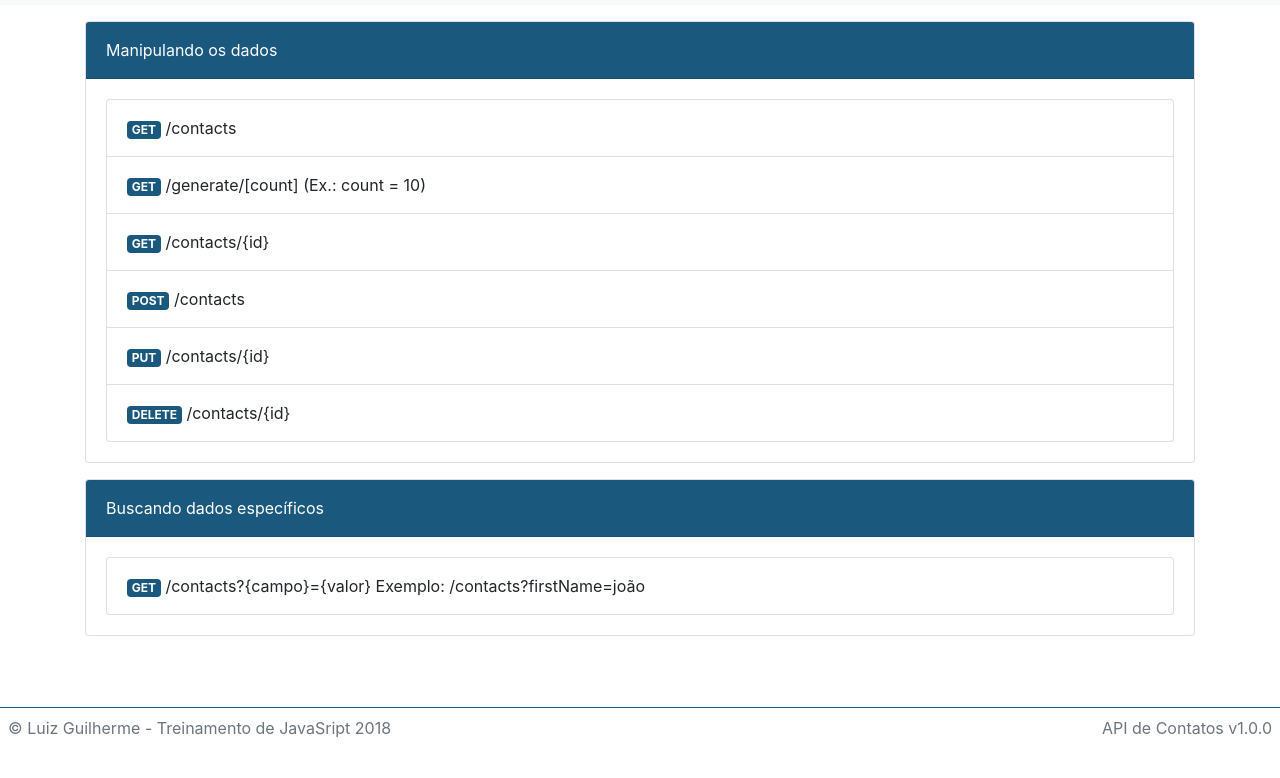
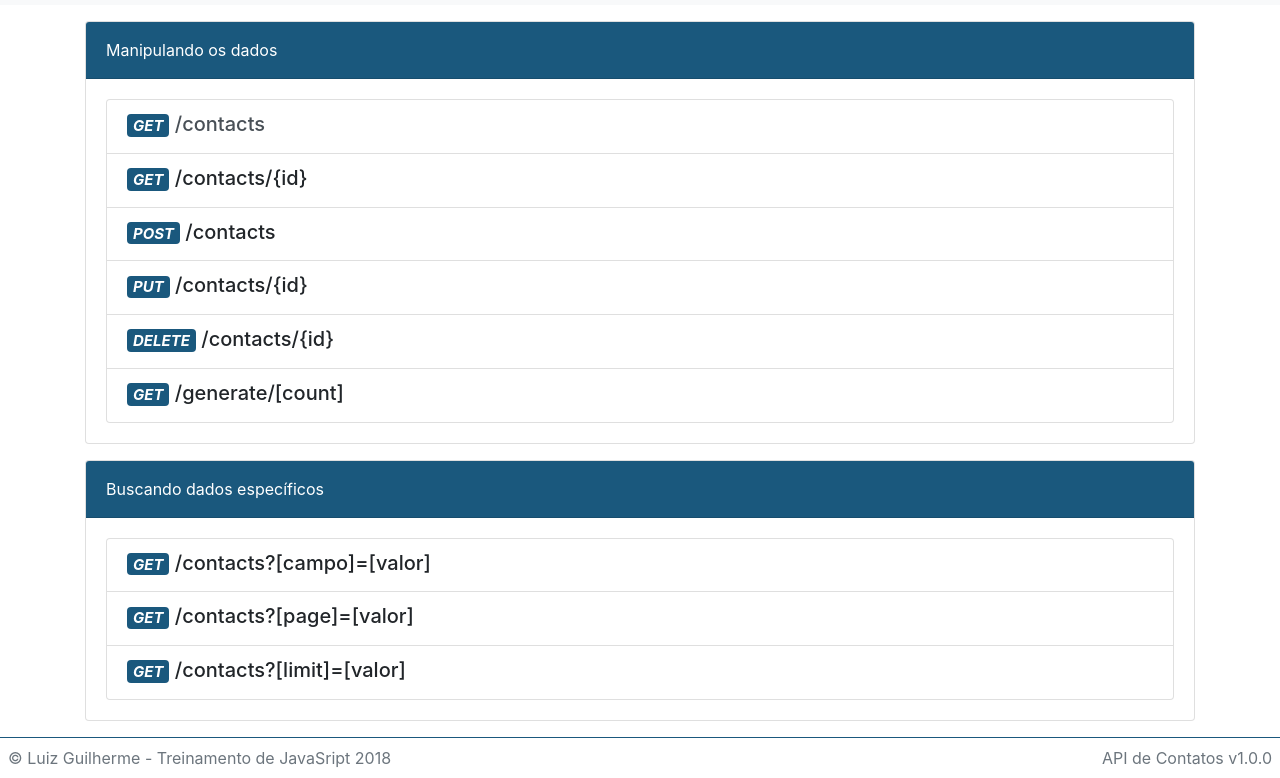
Before and after one commit to lgmf/simple-api, a website: page app/api/index.html in a window 1280 px wide. Shown: the part 51-829 px from the top of the page. Before the commit the page ends 800 px from the top, so only its background shows below. Drawn offline with nearby package versions, Linux system fonts and the light colour scheme.

Commit message:
fix(6): adiciona paginação na listagem de contatos
Fixes 6

```diff
--- a/app/api/index.html
+++ b/app/api/index.html
@@ -4,7 +4,8 @@
 
 <head>
     <title>Treinamento JS</title>
-    <link rel="icon" href="https://i0.wp.com/www.forlogic.net/wp-content/uploads/2017/03/cropped-grupofavicon16x16.png?fit=32%2C32" sizes="32x32">
+    <link rel="icon" href="https://i0.wp.com/www.forlogic.net/wp-content/uploads/2017/03/cropped-grupofavicon16x16.png?fit=32%2C32"
+        sizes="32x32">
     <link rel="stylesheet" href="https://maxcdn.bootstrapcdn.com/bootstrap/4.0.0/css/bootstrap.min.css" integrity="sha384-Gn5384xqQ1aoWXA+058RXPxPg6fy4IWvTNh0E263XmFcJlSAwiGgFAW/dAiS6JXm"
         crossorigin="anonymous">
     <style>
@@ -58,23 +59,53 @@
             </div>
             <div class="card-body">
                 <ul class="list-group">
-                    <li class="list-group-item">
-                        <span class="badge">GET</span> /contacts
+                    <li class="list-group-item list-group-item-action flex-column align-items-start">
+                        <div class="d-flex w-100 justify-content-between">
+                            <h5 class="mb-1">
+                                <i class="badge">GET</i> /contacts
+                            </h5>
+                            <!-- <small>&#x25B2</small> -->
+                        </div>
                     </li>
                     <li class="list-group-item">
-                        <span class="badge">GET</span> /generate/[count] (Ex.: count = 10)
+                        <div class="d-flex w-100 justify-content-between">
+                            <h5 class="mb-1">
+                                <i class="badge">GET</i> /contacts/{id}
+                            </h5>
+                            <!-- <small>&#x25B2</small> -->
+                        </div>
                     </li>
                     <li class="list-group-item">
-                        <span class="badge">GET</span> /contacts/{id}
+                        <div class="d-flex w-100 justify-content-between">
+                            <h5 class="mb-1">
+                                <i class="badge">POST</i> /contacts
+                            </h5>
+                            <!-- <small>&#x25B2</small> -->
+                        </div>
                     </li>
                     <li class="list-group-item">
-                        <span class="badge">POST</span> /contacts
+                        <div class="d-flex w-100 justify-content-between">
+                            <h5 class="mb-1">
+                                <i class="badge">PUT</i> /contacts/{id}
+                            </h5>
+                            <!-- <small>&#x25B2</small> -->
+                        </div>
                     </li>
                     <li class="list-group-item">
-                        <span class="badge">PUT</span> /contacts/{id}
+                        <div class="d-flex w-100 justify-content-between">
+                            <h5 class="mb-1">
+                                <i class="badge">DELETE</i> /contacts/{id}
+                            </h5>
+                            <!-- <small>&#x25B2</small> -->
+                        </div>
                     </li>
                     <li class="list-group-item">
-                        <span class="badge">DELETE</span> /contacts/{id}
+                        <div class="d-flex w-100 justify-content-between">
+                            <h5 class="mb-1">
+                                <i class="badge">GET</i> /generate/[count]
+                            </h5>
+                            <!-- <small>&#x25B2</small> -->
+                        </div>
                     </li>
                 </ul>
             </div>
@@ -87,7 +118,28 @@
             <div class="card-body">
                 <ul class="list-group">
                     <li class="list-group-item">
-                        <span class="badge">GET</span> /contacts?{campo}={valor} Exemplo: /contacts?firstName=joão
+                        <div class="d-flex w-100 justify-content-between">
+                            <h5 class="mb-1">
+                                <i class="badge">GET</i> /contacts?[campo]=[valor]
+                            </h5>
+                            <!-- <small>&#x25B2</small> -->
+                        </div>
+                    </li>
+                    <li class="list-group-item">
+                        <div class="d-flex w-100 justify-content-between">
+                            <h5 class="mb-1">
+                                <i class="badge">GET</i> /contacts?[page]=[valor]
+                            </h5>
+                            <!-- <small>&#x25B2</small> -->
+                        </div>
+                    </li>
+                    <li class="list-group-item">
+                        <div class="d-flex w-100 justify-content-between">
+                            <h5 class="mb-1">
+                                <i class="badge">GET</i> /contacts?[limit]=[valor]
+                            </h5>
+                            <!-- <small>&#x25B2</small> -->
+                        </div>
                     </li>
                 </ul>
             </div>
@@ -98,6 +150,42 @@
         <span class="text-muted info">&copy; Luiz Guilherme - Treinamento de JavaSript 2018</span>
         <span class="text-muted version">API de Contatos v1.0.0</span>
     </footer>
+
+    <!-- TODO: Collapsible code elements -->
+    <!-- <script src="https://code.jquery.com/jquery-3.1.1.slim.min.js" integrity="sha384-A7FZj7v+d/sdmMqp/nOQwliLvUsJfDHW+k9Omg/a/EheAdgtzNs3hpfag6Ed950n"
+        crossorigin="anonymous"></script>
+    <script src="https://cdnjs.cloudflare.com/ajax/libs/tether/1.4.0/js/tether.min.js" integrity="sha384-DztdAPBWPRXSA/3eYEEUWrWCy7G5KFbe8fFjk5JAIxUYHKkDx6Qin1DkWx51bBrb"
+        crossorigin="anonymous"></script>
+    <script src="https://maxcdn.bootstrapcdn.com/bootstrap/4.0.0-alpha.6/js/bootstrap.min.js" integrity="sha384-vBWWzlZJ8ea9aCX4pEW3rVHjgjt7zpkNpZk+02D9phzyeVkE+jo0ieGizqPLForn"
+        crossorigin="anonymous"></script>
+    <script type="text/javascript">
+        const arrowUp = '&#x25B2';
+        const arrowDown = '&#x25BC;';
+
+        $(document).ready(() => {
+            listItens = Array.from($('.list-group-item'));
+            listItens.forEach((item) => {
+                $(item)
+                    .click((event) => {
+                        debugger
+                        let me = event.target;
+                        $(me).next('.collapse').collapse('toggle');
+                    })
+                    .mouseover((event) => {
+                        let me = event.target;
+                        $(me)
+                            .next('small')
+                            .text(arrowDown)
+                    })
+                    .mouseleave((event) => {
+                        let me = event.target;
+                        $(me)
+                            .next('small')
+                            .text('')
+                    })
+            })
+        })
+    </script> -->
 </body>
 
 </html>
```
Also changed, not shown: app/api/index.js (+23 -9 lines).
